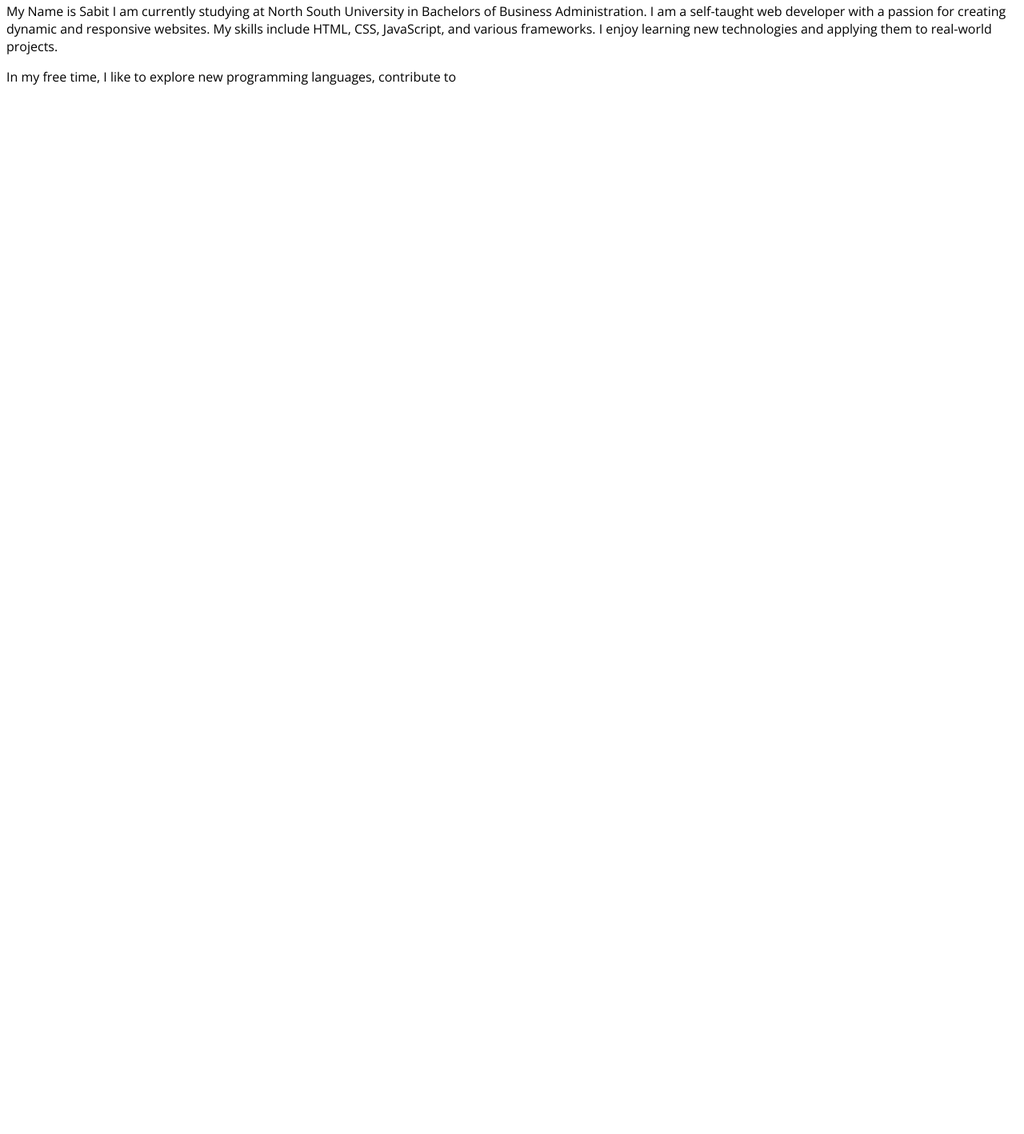
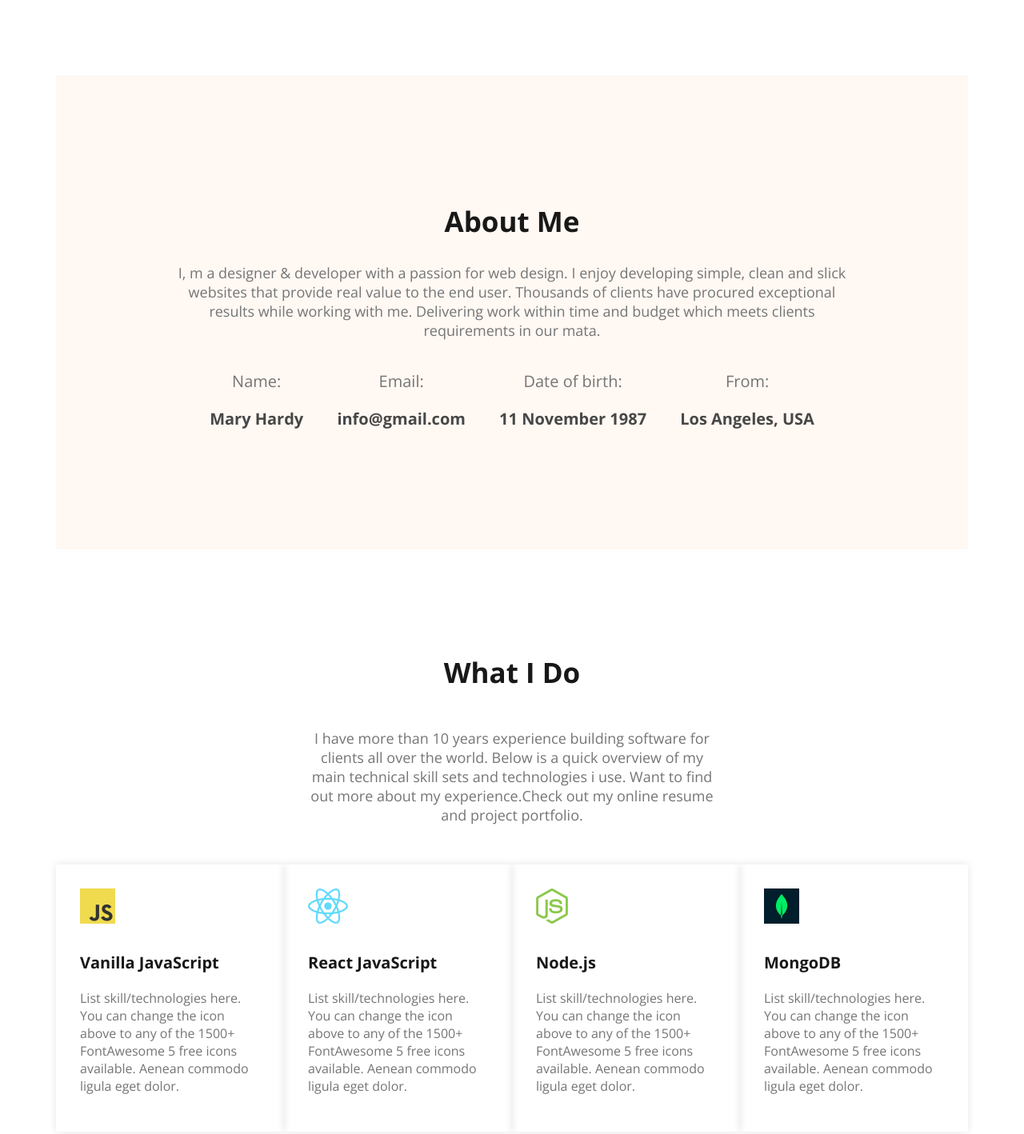
Before and after one commit to Ahmed-Sabit/PG-portfolio-website, a plain HTML site: page index.html in a window 1280 px wide. Shown: the part 843-2261 px from the top of the page at 80% size. Before the commit the page ends 966 px from the top, so only its background shows below. Drawn offline with nearby package versions, Linux system fonts and the light colour scheme.

Commit message:
Adding two new sections with styles and instructions

```diff
--- a/index.html
+++ b/index.html
@@ -10,7 +10,7 @@
     <link rel="stylesheet" href="styles.css">
 </head>
 <body class="open-sans-normal">
-    <header class="header">
+    <header class="bg-color header">
         <nav>
             <h3 class="nav-title">Ma<span class="head-name">r</span>k</h3>
             <ul>
@@ -31,10 +31,57 @@
         </div>
     </header>
     <main>
-        <p>My Name is Sabit I am currently studying at North South University in Bachelors of Business Administration.
-        I am a self-taught web developer with a passion for creating dynamic and responsive websites. My skills include HTML, CSS, JavaScript, and various frameworks. I enjoy learning new technologies and applying them to real-world projects.</p>
-        <p>In my free time, I like to explore new programming languages, contribute to
-        </p>
+        <!-- ABOUT ME SECTION BEGINS -->
+        <section class="bg-color about-me">
+            <h2 class="section-title">About Me</h2>
+            <p class="section-des">I, m a designer & developer with a passion for web design. I enjoy developing simple, clean and slick websites that provide real value to the end user. Thousands of clients have procured exceptional results while working with me. Delivering work within time and budget which meets clients requirements in our mata.</p>
+            <div class="about-items">
+                <div class="about-item">
+                    <p class="aligning item-title">Name:</p>
+                    <p class="aligning item-des">Mary Hardy</p>
+                </div>
+                <div class="about-item">
+                    <p class="aligning item-title">Email:</p>
+                    <p class="aligning item-des">info@gmail.com</p>
+                </div>
+                <div class="about-item">
+                    <p class="aligning item-title">Date of birth:</p>
+                    <p class="aligning item-des">11 November 1987</p>
+                </div>
+                <div class="about-item">
+                    <p class="aligning item-title">From:</p>
+                    <p class="aligning item-des">Los Angeles, USA</p>
+                </div>
+            </div>
+        </section>
+        <!-- WHAT I DO SECTION BEGINS -->
+        <section class="what-i-do">
+            <h4 class="section-title">What I Do</h4>
+            <p class="para section-des">I have more than 10 years experience building software for clients all over the world. Below is a quick overview of my main technical skill sets and technologies i use. Want to find out more about my experience.Check out my online resume and project portfolio.
+            </p>
+            <div class="card-container">
+                <div class="card">
+                    <img src="images/icons/js.png" alt="JavaScript Icon">
+                    <h6>Vanilla JavaScript</h6>
+                    <p class="card-writing">List skill/technologies here. You can change the icon above to any of the 1500+ FontAwesome 5 free icons available. Aenean commodo ligula eget dolor.</p>
+                </div>
+                <div class="card">
+                    <img src="images/icons/react.png" alt="Image of React JS Icon">
+                    <h6>React JavaScript</h6>
+                    <p class="card-writing">List skill/technologies here. You can change the icon above to any of the 1500+ FontAwesome 5 free icons available. Aenean commodo ligula eget dolor.</p>
+                </div>
+                <div class="card">
+                    <img src="images/icons/nodejs.png" alt="Image of Node JS Icon">
+                    <h6>Node.js</h6>
+                    <p class="card-writing">List skill/technologies here. You can change the icon above to any of the 1500+ FontAwesome 5 free icons available. Aenean commodo ligula eget dolor.</p>
+                </div>
+                <div class="card">
+                    <img src="images/icons/mongo.png" alt="Image of Mongo DB Icon">
+                    <h6>MongoDB</h6>
+                    <p class="card-writing">List skill/technologies here. You can change the icon above to any of the 1500+ FontAwesome 5 free icons available. Aenean commodo ligula eget dolor.</p>
+                </div>
+            </div>
+        </section>
     </main>
     <footer>
 
--- a/styles.css
+++ b/styles.css
@@ -5,6 +5,13 @@
   font-style: normal;
   font-variation-settings:
     "wdth" 100;
+}
+.bg-color {
+    background-color: #FFF8F3;
+}
+main {
+    max-width: 1140px;
+    margin: 0 auto;
 }
 /* NAVIGATION STYLES */
 .head-name {
@@ -47,6 +54,7 @@ nav ul {
     background-image: url(images/developer.png), url(images/header_bg.png);
     background-repeat: no-repeat,no-repeat;
     background-position: Top left, bottom right ;
+    background-size: auto, 60%;
 }
 
 /* BANNER ELEMENTS */
@@ -68,10 +76,65 @@ nav ul {
     border: 1px solid #FD6E0A;
 }
 .banner-img {
-    width: 580px;
+    width: 560px;
 }
 .banner {
     display: flex;
     justify-content: space-between;
     margin: 0 35px 0 200px;
 }
+ /* ABOUT ME  */
+ .about-me {
+    padding: 130px 150px 130px 150px;
+    margin: 130px 0px;
+ }
+.section-title {
+    text-align: center;
+    font-weight: bold;
+    font-size: 35px;
+    color: #181818;
+}
+.section-des {
+    font-size: 18px;
+    text-align: center;
+    color: #757575;
+}
+.about-items {
+    display: flex;
+    justify-content: space-evenly;
+}
+.item-title {
+    font-size: 20px;
+    color: #757575;
+}
+.item-des {
+    font-size: 20px;
+    color: #474747;
+    font-weight: bold;
+}
+.aligning {
+    text-align: center;
+}
+
+/* WHAT I DO SECTION */
+
+.card-container {
+    display: flex;
+}
+.card {
+    padding: 30px;
+    box-shadow: 0px 0px 10px rgba(0, 0, 0, 0.1);
+}
+.para {
+    margin: 30px 310px 50px 310px;
+}
+h6{
+    font-size: 20px;
+    color: #181818;
+    font-weight: bold;
+    margin: 30px auto 20px auto;
+}
+.card-writing {
+    font-size: 16px;
+    color: #757575;
+}
```
Also changed, not shown: instructions.txt.
